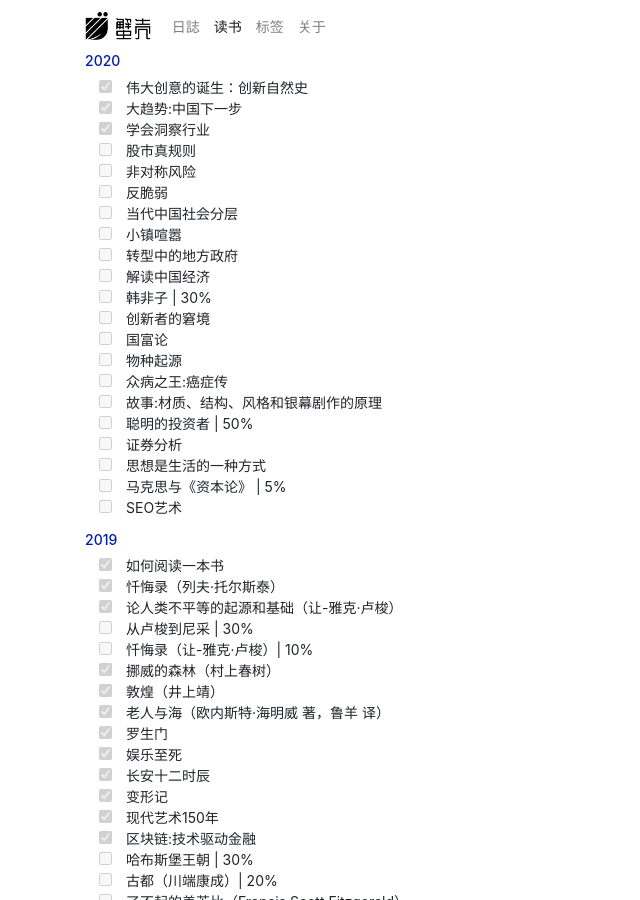
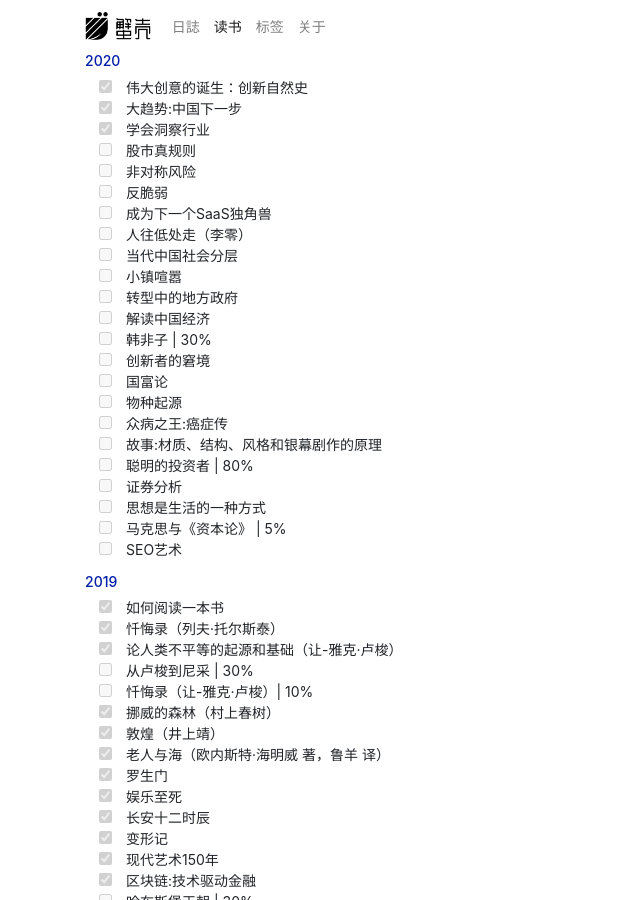
Before and after one commit to shellc/shellc.github.io, a Jekyll site: the page built from books.md, in a window 1280 px wide and 900 px high. Shown: the whole window, without its empty margins (0-640 px from the left). Built offline with Jekyll 4.4.1, drawn with Linux system fonts in a browser that asks for light colours.

Commit message:
update books.md

```diff
--- a/books.md
+++ b/books.md
@@ -11,6 +11,8 @@ title: 读书
 - [ ] 股市真规则
 - [ ] 非对称风险
 - [ ] 反脆弱
+- [ ] 成为下一个SaaS独角兽
+- [ ] 人往低处走（李零）
 - [ ] 当代中国社会分层
 - [ ] 小镇喧嚣
 - [ ] 转型中的地方政府
@@ -21,7 +23,7 @@ title: 读书
 - [ ] 物种起源
 - [ ] 众病之王:癌症传
 - [ ] 故事:材质、结构、风格和银幕剧作的原理
-- [ ] 聪明的投资者 \| 50%
+- [ ] 聪明的投资者 \| 80%
 - [ ] 证券分析
 - [ ] 思想是生活的一种方式
 - [ ] 马克思与《资本论》 \| 5%
```
Also changed, not shown: tags.md (+2 -2 lines).
